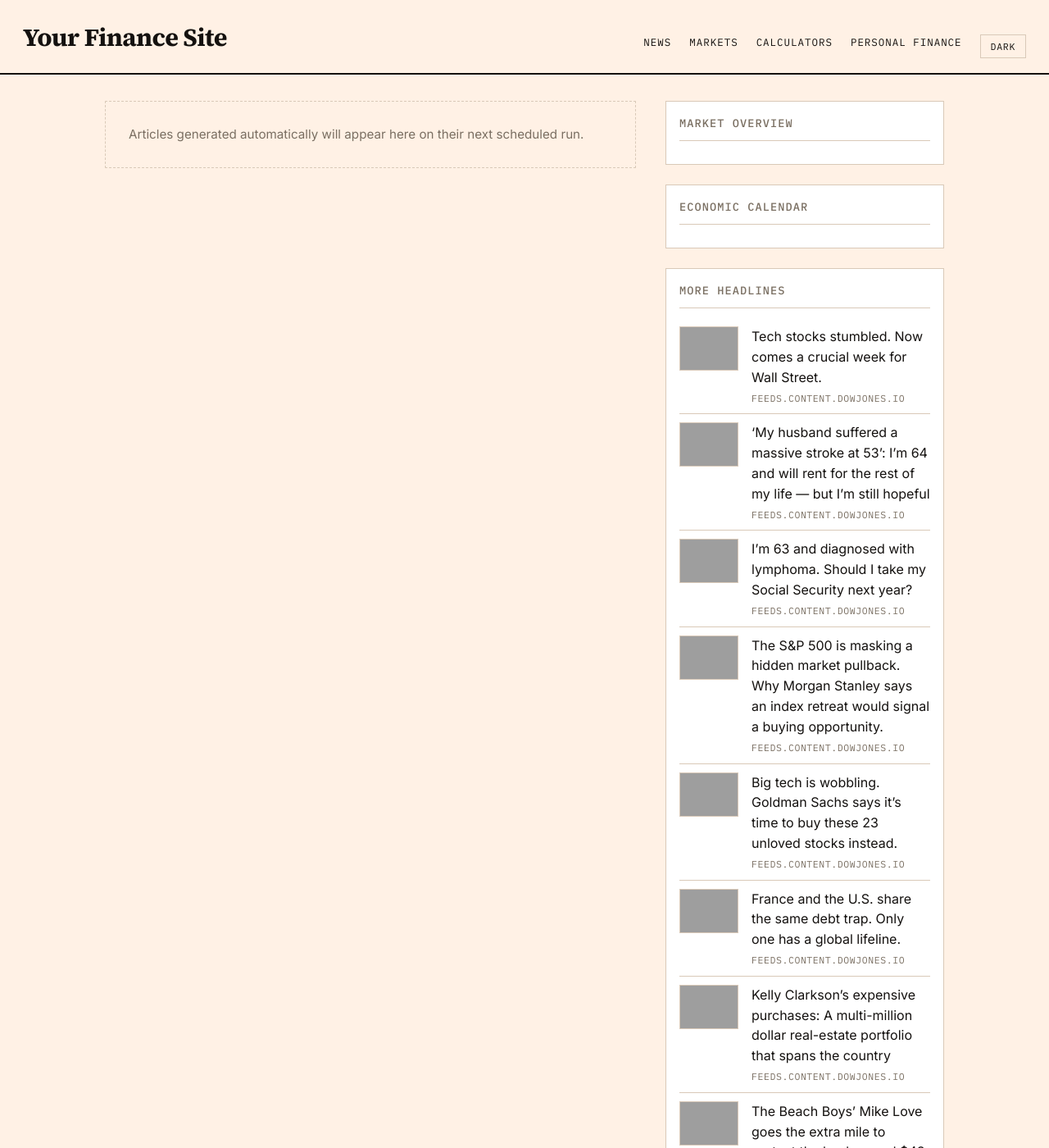
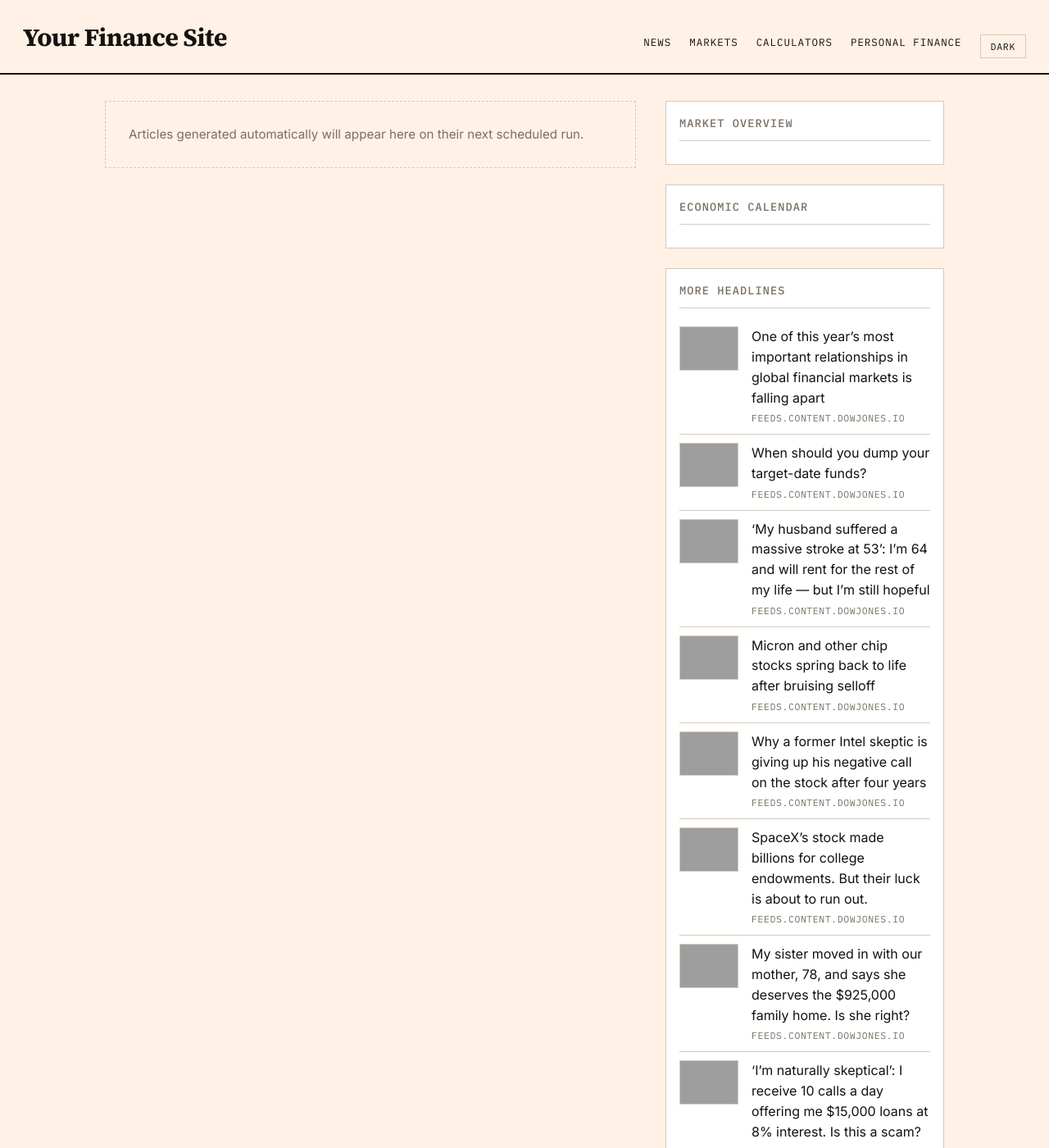
Before and after one commit to GlobTechCo/globtechco.github.io, a Jekyll site: the page built from index.html, in a window 1280 px wide and 1400 px high, cut to the strip 0-1400 px from the top of the window. Shown: the whole strip at 82% size. Built offline with Jekyll 4.4.1, drawn with Linux system fonts in a browser that asks for light colours; a script that is not in the unit is left out; the list of posts is cut into pages by our own code; some of the changed text lies outside the part shown; grey boxes are pictures that could not be loaded.

Commit message:
Auto-content update 2026-10-19

```diff
--- a/_data/aggregator.yml
+++ b/_data/aggregator.yml
@@ -1,50 +1,50 @@
-- title: "Tech stocks stumbled. Now comes a crucial week for Wall Street."
-  link: "https://www.marketwatch.com/story/tech-stocks-stumbled-now-comes-a-crucial-week-for-wall-street-2a093abe?mod=mw_rss_topstories"
+- title: "One of this year\u2019s most important relationships in global financial markets is falling apart"
+  link: "https://www.marketwatch.com/story/one-of-this-years-most-important-relationships-in-global-financial-markets-is-falling-apart-2cf58121?mod=mw_rss_topstories"
   source: "feeds.content.dowjones.io"
-  pubdate: "Mon, 19 Oct 2026 11:30:00 GMT"
-  image: "https://images.mktw.net/im-44998534"
+  pubdate: "Mon, 19 Oct 2026 17:43:00 GMT"
+  image: "https://images.mktw.net/im-21935899"
+- title: "When should you dump your target-date funds?"
+  link: "https://www.marketwatch.com/story/when-should-you-dump-your-target-date-funds-18082148?mod=mw_rss_topstories"
+  source: "feeds.content.dowjones.io"
+  pubdate: "Mon, 19 Oct 2026 17:31:00 GMT"
+  image: "https://images.mktw.net/im-07537762"
 - title: "\u2018My husband suffered a massive stroke at 53\u2019: I\u2019m 64 and will rent for the rest of my life \u2014 but I\u2019m still hopeful"
   link: "https://www.marketwatch.com/story/my-husband-suffered-a-massive-stroke-at-53-im-64-and-will-rent-for-the-rest-of-my-life-but-im-still-hopeful-46bd6ce9?mod=mw_rss_topstories"
   source: "feeds.content.dowjones.io"
-  pubdate: "Mon, 19 Oct 2026 11:00:00 GMT"
+  pubdate: "Mon, 19 Oct 2026 17:30:00 GMT"
   image: "https://images.mktw.net/im-27247005"
-- title: "I\u2019m 63 and diagnosed with lymphoma. Should I take my Social Security next year?"
-  link: "https://www.marketwatch.com/story/its-a-wait-and-see-situation-im-63-and-diagnosed-with-lymphoma-should-i-take-my-social-security-next-year-ea88b419?mod=mw_rss_topstories"
+- title: "Micron and other chip stocks spring back to life after bruising selloff"
+  link: "https://www.marketwatch.com/story/micron-and-other-chip-stocks-spring-back-to-life-after-bruising-selloff-16486541?mod=mw_rss_topstories"
   source: "feeds.content.dowjones.io"
-  pubdate: "Mon, 19 Oct 2026 10:36:00 GMT"
-  image: "https://images.mktw.net/im-90466023"
-- title: "The S&P 500 is masking a hidden market pullback. Why Morgan Stanley says an index retreat would signal a buying opportunity."
-  link: "https://www.marketwatch.com/story/the-s-p-500-is-masking-a-hidden-market-pullback-why-morgan-stanley-says-an-index-retreat-would-signal-a-buying-opportunity-08d079c0?mod=mw_rss_topstories"
+  pubdate: "Mon, 19 Oct 2026 16:59:00 GMT"
+  image: "https://images.mktw.net/im-69244333"
+- title: "Why a former Intel skeptic is giving up his negative call on the stock after four years"
+  link: "https://www.marketwatch.com/story/why-a-former-intel-skeptic-is-giving-up-his-negative-call-on-the-stock-after-four-years-47c2fab6?mod=mw_rss_topstories"
   source: "feeds.content.dowjones.io"
-  pubdate: "Mon, 19 Oct 2026 10:23:00 GMT"
-  image: "https://images.mktw.net/im-17210490"
-- title: "Big tech is wobbling. Goldman Sachs says it\u2019s time to buy these 23 unloved stocks instead."
-  link: "https://www.marketwatch.com/story/big-tech-is-wobbling-goldman-sachs-says-its-time-to-buy-these-23-unloved-stocks-instead-cff7a9e0?mod=mw_rss_topstories"
+  pubdate: "Mon, 19 Oct 2026 16:42:00 GMT"
+  image: "https://images.mktw.net/im-37901280"
+- title: "SpaceX\u2019s stock made billions for college endowments. But their luck is about to run out."
+  link: "https://www.marketwatch.com/story/spacex-stock-made-billions-for-college-endowments-but-their-luck-is-about-to-run-out-1711c34d?mod=mw_rss_topstories"
   source: "feeds.content.dowjones.io"
-  pubdate: "Mon, 19 Oct 2026 09:58:00 GMT"
-  image: "https://images.mktw.net/im-866743"
-- title: "France and the U.S. share the same debt trap. Only one has a global lifeline."
-  link: "https://www.marketwatch.com/story/france-and-the-u-s-share-the-same-debt-trap-only-one-has-a-global-lifeline-3ae61b42?mod=mw_rss_topstories"
+  pubdate: "Mon, 19 Oct 2026 16:35:00 GMT"
+  image: "https://images.mktw.net/im-40790872"
+- title: "My sister moved in with our mother, 78, and says she deserves the $925,000 family home. Is she right?"
+  link: "https://www.marketwatch.com/story/my-sister-moved-in-with-our-widowed-mother-78-and-says-she-deserves-the-family-home-is-she-right-7981835d?mod=mw_rss_topstories"
   source: "feeds.content.dowjones.io"
-  pubdate: "Mon, 19 Oct 2026 09:30:00 GMT"
-  image: "https://images.mktw.net/im-07353261"
-- title: "Kelly Clarkson\u2019s expensive purchases: A multi-million dollar real-estate portfolio that spans the country"
-  link: "https://www.marketwatch.com/story/kelly-clarksons-expensive-purchases-a-multi-million-dollar-real-estate-portfolio-that-spans-the-country-fe1d3bc7?mod=mw_rss_topstories"
+  pubdate: "Mon, 19 Oct 2026 16:00:00 GMT"
+  image: "https://images.mktw.net/im-58890018"
+- title: "\u2018I\u2019m naturally skeptical\u2019: I receive 10 calls a day offering me $15,000 loans at 8% interest. Is this a scam?"
+  link: "https://www.marketwatch.com/story/im-naturally-skeptical-i-receive-10-calls-a-day-offering-me-15-000-loans-at-8-interest-is-this-a-scam-825c3431?mod=mw_rss_topstories"
   source: "feeds.content.dowjones.io"
-  pubdate: "Mon, 19 Oct 2026 09:03:00 GMT"
-  image: "https://images.mktw.net/im-10222285"
-- title: "The Beach Boys\u2019 Mike Love goes the extra mile to protect the land around $43 million Lake Tahoe estate"
-  link: "https://www.marketwatch.com/story/the-beach-boys-mike-love-goes-the-extra-mile-to-protect-the-land-around-43-million-lake-tahoe-estate-06c5606e?mod=mw_rss_topstories"
+  pubdate: "Mon, 19 Oct 2026 15:30:00 GMT"
+  image: "https://images.mktw.net/im-04384503"
+- title: "Colleges raced to build massive computer-science departments. Now the boom is turning to bust."
+  link: "https://www.marketwatch.com/story/colleges-raced-to-build-massive-computer-science-departments-now-the-boom-is-turning-to-bust-692cfe37?mod=mw_rss_topstories"
   source: "feeds.content.dowjones.io"
-  pubdate: "Mon, 19 Oct 2026 09:01:00 GMT"
-  image: "https://images.mktw.net/im-50554171"
+  pubdate: "Mon, 19 Oct 2026 15:26:00 GMT"
+  image: "https://images.mktw.net/im-39955150"
 - title: "My wife says we can\u2019t afford to retire. I vetoed her $8,000 trip to Italy. We\u2019re in our 60s and have $4 million. Do I keep working?"
   link: "https://www.marketwatch.com/story/my-wife-says-we-cant-afford-to-retire-we-have-4-million-do-i-just-keep-working-f1b6b085?mod=mw_rss_topstories"
   source: "feeds.content.dowjones.io"
-  pubdate: "Sun, 18 Oct 2026 17:00:00 GMT"
+  pubdate: "Mon, 19 Oct 2026 15:00:00 GMT"
   image: "https://images.mktw.net/im-70454413"
-- title: "\u2018Some people did everything right\u2019: I lost my home in the Great Recession. I rent in my 50s. Why is that judged as failure?"
-  link: "https://www.marketwatch.com/story/i-earn-110-000-a-year-i-lost-my-home-in-the-great-recession-im-renting-in-my-50s-why-is-that-judged-as-failure-d1371d67?mod=mw_rss_topstories"
-  source: "feeds.content.dowjones.io"
-  pubdate: "Sun, 18 Oct 2026 16:15:00 GMT"
-  image: "https://images.mktw.net/im-81504476"
```
